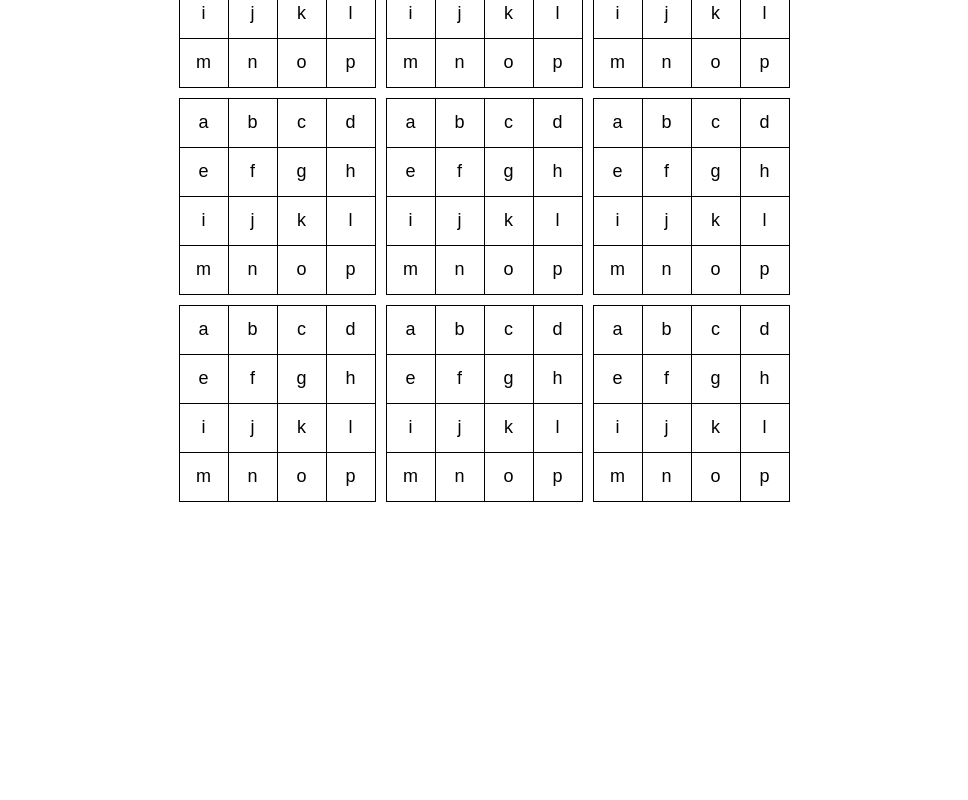
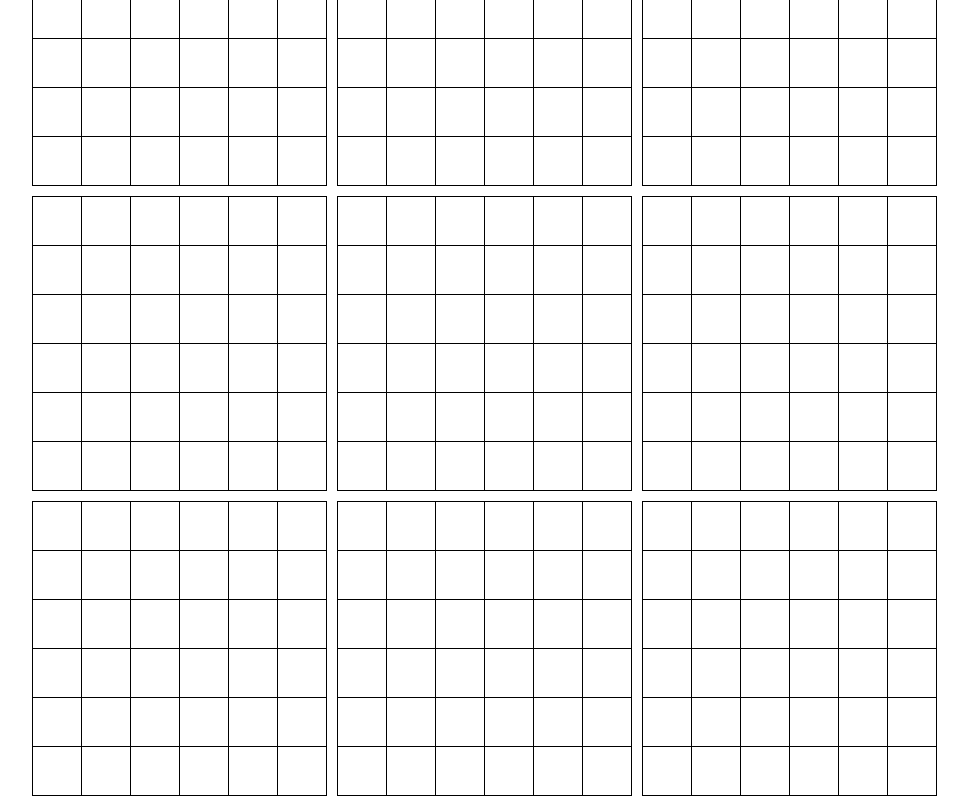
Before and after one commit to rteammco/react-interactive-canvas-demo, a React (Create React App) app: page / in a window 1280 px wide. Shown: the part 680-1480 px from the top of the page, without its empty margins (156-1124 px from the left). Before the commit the page ends 1187 px from the top, so only its background shows below. Built offline with nearby package versions, Linux system fonts and the light colour scheme.

Commit message:
Created enough inputs to break smooth animation

```diff
--- a/src/App.tsx
+++ b/src/App.tsx
@@ -1,37 +1,73 @@
-import { useState } from 'react';
+import { useEffect, useMemo, useState } from 'react';
 import './App.css';
 import AnimatedCanvas from './components/AnimatedCanvas';
 import InputGrid from './components/InputGrid';
 import { Point2D } from './utils/Point2D';
 
+type GridValues = string[][];
+
+const GRID_SIZE = 6;
+
+function createEmptyGridValues(count: number, gridSize: number): GridValues[] {
+  const columns = Array.apply(null, Array(gridSize)).map(() => '');
+  const gridValues = [];
+  for (let i = 0; i < count; i++) {
+    gridValues.push(Array.apply(null, Array(gridSize)).map(() => [...columns]));
+  }
+  return gridValues;
+}
+
 function App() {
   const [cursorPosition, setCursorPosition] = useState<Point2D>({ x: 0, y: 0 });
+  const [gridValues, setGridValues] = useState<GridValues[]>(createEmptyGridValues(12, GRID_SIZE));
 
-  const gridValues = [
-    ['a', 'b', 'c', 'd'],
-    ['e', 'f', 'g', 'h'],
-    ['i', 'j', 'k', 'l'],
-    ['m', 'n', 'o', 'p'],
-  ];
+  useEffect(() => {
+    const newGridValues = [...gridValues[0]];
+    newGridValues[0][0] = cursorPosition.x.toString();
+    newGridValues[0][1] = cursorPosition.y.toString();
+    onGridValuesChanged(0, newGridValues);
+  }, [cursorPosition]);
+
+  function onGridValuesChanged(gridIndex: number, newValues: GridValues): void {
+    const newGridValues = [...gridValues];
+    newGridValues[gridIndex] = newValues;
+    setGridValues(newGridValues);
+  }
+
+  const inputGrids = useMemo(() => {
+    return gridValues.reduce(
+      (grids: React.ReactElement[], nextGridValues: GridValues, nextGridIndex: number) => {
+        grids.push(
+          <InputGrid
+            key={`grid_input_${nextGridIndex}`}
+            gridSize={GRID_SIZE}
+            gridValues={nextGridValues}
+            onGridValuesChanged={(newGridValues) =>
+              onGridValuesChanged(nextGridIndex, newGridValues)
+            }
+          />
+        );
+        return grids;
+      },
+      []
+    );
+  }, [gridValues]);
 
   return (
     <div className="App">
       <h1>React - Interactive Canvas Demo</h1>
       <AnimatedCanvas cursorPosition={cursorPosition} onCursorPositionChanged={setCursorPosition} />
       <div style={{ display: 'flex', flexDirection: 'row', justifyContent: 'center' }}>
-        <InputGrid gridSize={4} gridValues={gridValues} />
-        <InputGrid gridSize={4} gridValues={gridValues} />
-        <InputGrid gridSize={4} gridValues={gridValues} />
+        {inputGrids.slice(0, 3)}
       </div>
       <div style={{ display: 'flex', flexDirection: 'row', justifyContent: 'center' }}>
-        <InputGrid gridSize={4} gridValues={gridValues} />
-        <InputGrid gridSize={4} gridValues={gridValues} />
-        <InputGrid gridSize={4} gridValues={gridValues} />
+        {inputGrids.slice(3, 6)}
       </div>
       <div style={{ display: 'flex', flexDirection: 'row', justifyContent: 'center' }}>
-        <InputGrid gridSize={4} gridValues={gridValues} />
-        <InputGrid gridSize={4} gridValues={gridValues} />
-        <InputGrid gridSize={4} gridValues={gridValues} />
+        {inputGrids.slice(6, 9)}
+      </div>
+      <div style={{ display: 'flex', flexDirection: 'row', justifyContent: 'center' }}>
+        {inputGrids.slice(9, 12)}
       </div>
     </div>
   );
--- a/src/components/InputGrid.tsx
+++ b/src/components/InputGrid.tsx
@@ -50,23 +50,27 @@ function InputCell({
 interface Props {
   gridSize: number;
   gridValues: string[][];
+  onGridValuesChanged: (newGridValues: string[][]) => void;
 }
 
-export default function InputGrid({ gridSize, gridValues }: Props) {
+export default function InputGrid({ gridSize, gridValues, onGridValuesChanged }: Props) {
+  function onGridValueChanged(row: number, col: number, newValue: string): void {
+    const updatedGridValues = [...gridValues];
+    updatedGridValues[row][col] = newValue;
+    onGridValuesChanged(updatedGridValues);
+  }
+
   const gridRows = [];
   for (let i = 0; i < gridSize; i++) {
     const gridColumns = [];
-    const rowValues: string[] | undefined = gridValues[i];
     for (let j = 0; j < gridSize; j++) {
       gridColumns.push(
         <InputCell
           key={`cell_${i}_${j}`}
           isLastCellInRow={j === gridSize - 1}
           isLastRow={i === gridSize - 1}
-          value={(rowValues && rowValues[j]) ?? ''}
-          onValueChanged={(x) => {
-            console.log(x);
-          }}
+          value={gridValues[i][j]}
+          onValueChanged={(newValue) => onGridValueChanged(i, j, newValue)}
         />
       );
     }
```
